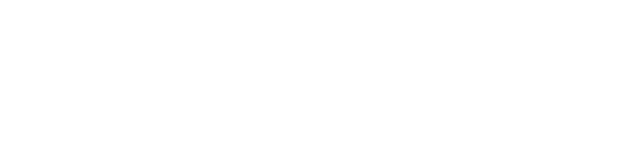
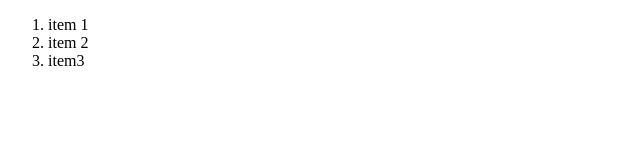
Before and after one commit to chu3098/Demo, a plain HTML site: page index.html in a window 1280 px wide. Shown: the whole page, without its empty margins (0-640 px from the left). Drawn offline with Linux system fonts and the light colour scheme.

Commit message:
Modify index.html

```diff
--- a/index.html
+++ b/index.html
@@ -4,9 +4,13 @@
     <meta charset="UTF-8">
     <meta http-equiv="X-UA-Compatible" content="IE=edge">
     <meta name="viewport" content="width=device-width, initial-scale=1.0">
-    <title>Document</title>
+    <title>My Document</title>
 </head>
 <body>
-
+    <ol>
+        <li>item 1</li>
+        <li>item 2</li>
+        <li>item3</li>
+    </ol>
 </body>
 </html>
```
